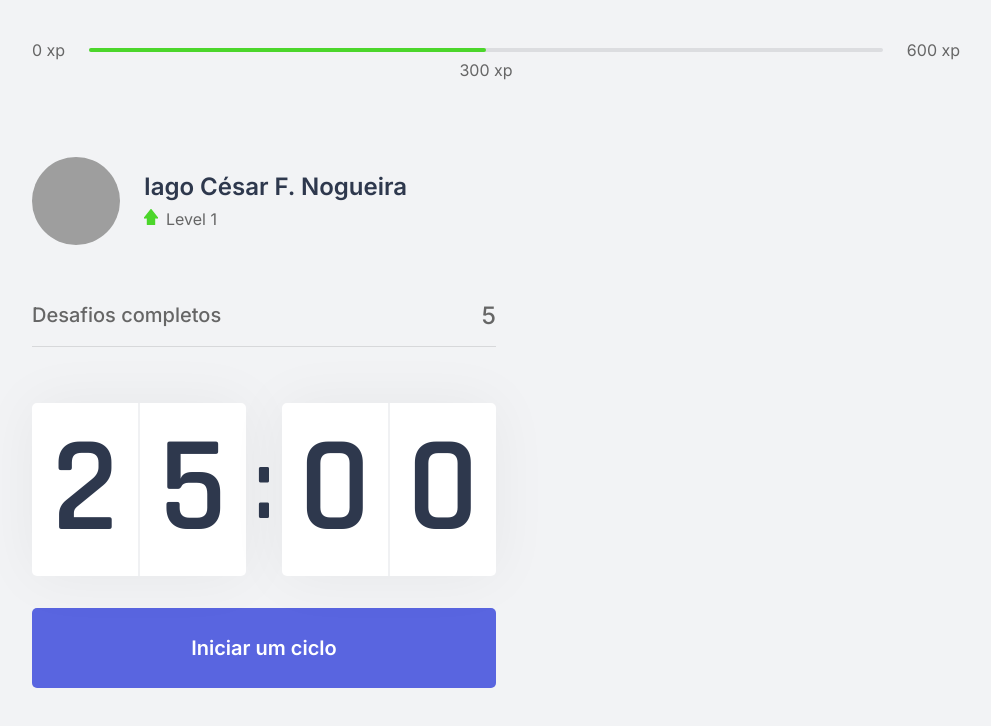
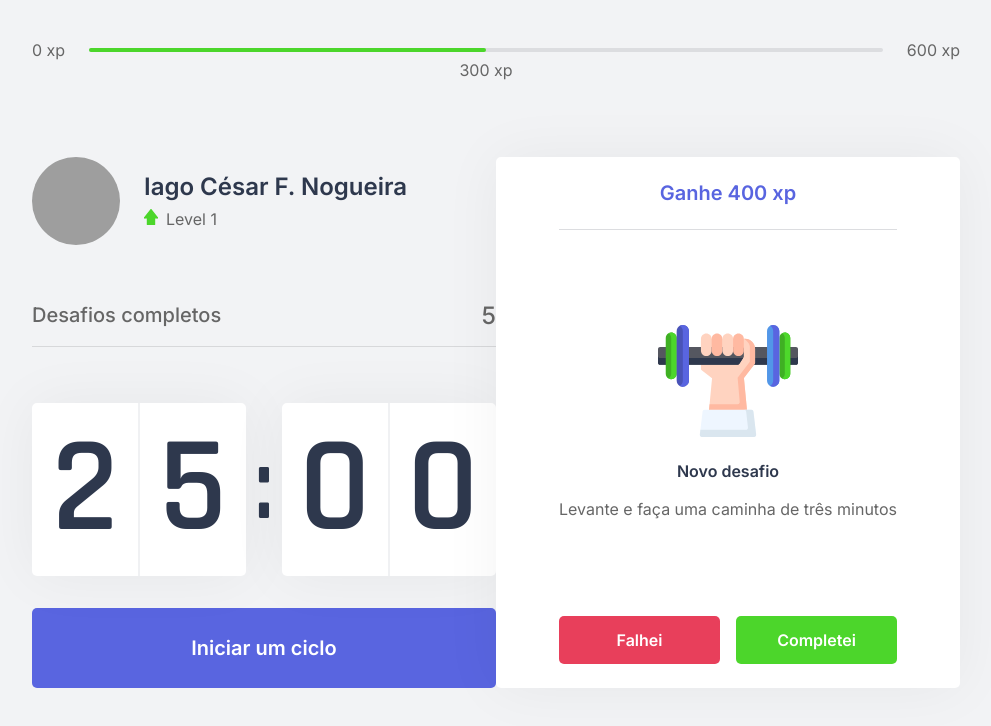
Before and after one commit to FelipeMartini/cursos-rocketseat-nlw-04-react, a Next.js app: page / in a window 1280 px wide. Shown: the top 726 px of the page, without its empty margins (144-1135 px from the left). Built offline with nearby package versions, Linux system fonts and the light colour scheme; grey boxes are pictures that could not be loaded.

Commit message:
Finishing layout of ChallengeBox component's

```diff
--- /dev/null
+++ b/src/components/ChallengeBox.tsx
@@ -0,0 +1,44 @@
+import styles from '../styles/components/ChallengeBox.module.css'
+
+export function ChallengeBox() {
+  const hasActiveChallenge = true;
+
+  return (
+    <div className={styles.challengeBoxContainer} >
+      { hasActiveChallenge ? (
+        <div className={styles.challengeActive}>
+          <header>Ganhe 400 xp</header>
+          <main>
+            <img src="icons/body.svg" alt=""/>
+            <strong>Novo desafio</strong>
+            <p>Levante e faça uma caminha de três minutos</p>
+          </main>
+          <footer>
+            <button
+              type="button"
+              className={styles.challengeFaillButton}
+             >
+               Falhei
+             </button>
+             <button
+              type="button"
+              className={styles.challengeSucceededButton}
+             >
+               Completei
+             </button>
+          </footer>
+
+        </div>
+      ) : (
+        <div className={styles.challengeNotActive}>
+          <strong>Finalize um ciclo para receber um desafio</strong>
+          <p>
+            <img src="icons/level-up.svg" alt="Level Up"/>
+            Avance de level completando desafios
+          </p>
+        </div>
+      )}
+
+    </div>
+  )
+}
--- a/src/pages/index.tsx
+++ b/src/pages/index.tsx
@@ -2,6 +2,7 @@
 import { Profile } from '../components/Profile'
 import { CompletedChallenges } from '../components/CompletedChallenges'
 import { Countdown } from '../components/Countdown'
+import { ChallengeBox } from '../components/ChallengeBox'
 
 import Head from 'next/head'
 
@@ -22,7 +23,9 @@
           <CompletedChallenges />
           <Countdown />
         </div>
-        <div></div>
+        <div>
+          <ChallengeBox />
+        </div>
       </section>
     </div>
     </>
--- /dev/null
+++ b/src/styles/components/ChallengeBox.module.css
@@ -0,0 +1,108 @@
+.challengeBoxContainer {
+  height: 100%;
+
+  background: var(--white);
+  border-radius: 5px;
+  box-shadow: 0 0 60px rgba(0, 0, 0, 0.05);
+  padding: 1.5rem 2rem;
+
+  display: flex;
+  flex-direction: column;
+  align-items: center;
+  justify-content: center;
+
+  text-align: center;
+}
+
+.challengeNotActive {
+  display: flex;
+  flex-direction: column;
+  align-items: center;
+}
+
+.challengeNotActive strong {
+  font-size: 1.5rem;
+  font-weight: 500;
+  line-height: 1.4;
+}
+
+.challengeNotActive p {
+  display: flex;
+  flex-direction: column;
+  align-items: center;
+  line-height: 1.4;
+  max-width: 70%;
+  margin-top: 3rem;
+}
+
+.challengeNotActive p img {
+  margin-bottom: 1rem;
+}
+
+.challengeActive {
+  height: 100%;
+  display: flex;
+  flex-direction: column;
+}
+
+.challengeActive header {
+  color: var(--blue);
+  font-weight: 600;
+  font-size: 1.25rem;
+  padding: 0 2rem 1.5rem;
+  border-bottom: 1px solid var(--gray-line);
+}
+
+.challengeActive main {
+  flex: 1;
+  display: flex;
+  flex-direction: column;
+  align-items: center;
+  justify-content: center;
+}
+
+.challengeActive main strong {
+  font-weight: 2rem;
+  font-weight: 600;
+  color: var(--title);
+  margin: 1.5rem 0 1rem;
+}
+
+.challengeActive main p {
+  line-height: 1.5;
+}
+
+.challengeActive footer {
+  display: grid;
+  grid-template-columns: 1fr 1fr;
+  gap: 1rem;
+}
+
+.challengeActive footer button {
+  height: 3rem;
+
+  display: flex;
+  align-items: center;
+  justify-content: center;
+
+  border: 0;
+  border-radius: 5px;
+
+  color: var(--white);
+  font-size: 1rem;
+  font-weight: 600;
+
+  transition: filter 0.2s;
+}
+
+.challengeActive footer button.challengeFaillButton {
+  background: var(--red);
+}
+
+.challengeActive footer button.challengeSucceededButton {
+  background: var(--green);
+}
+
+.challengeActive footer button:hover {
+  filter: brightness(0.9);
+}
```
